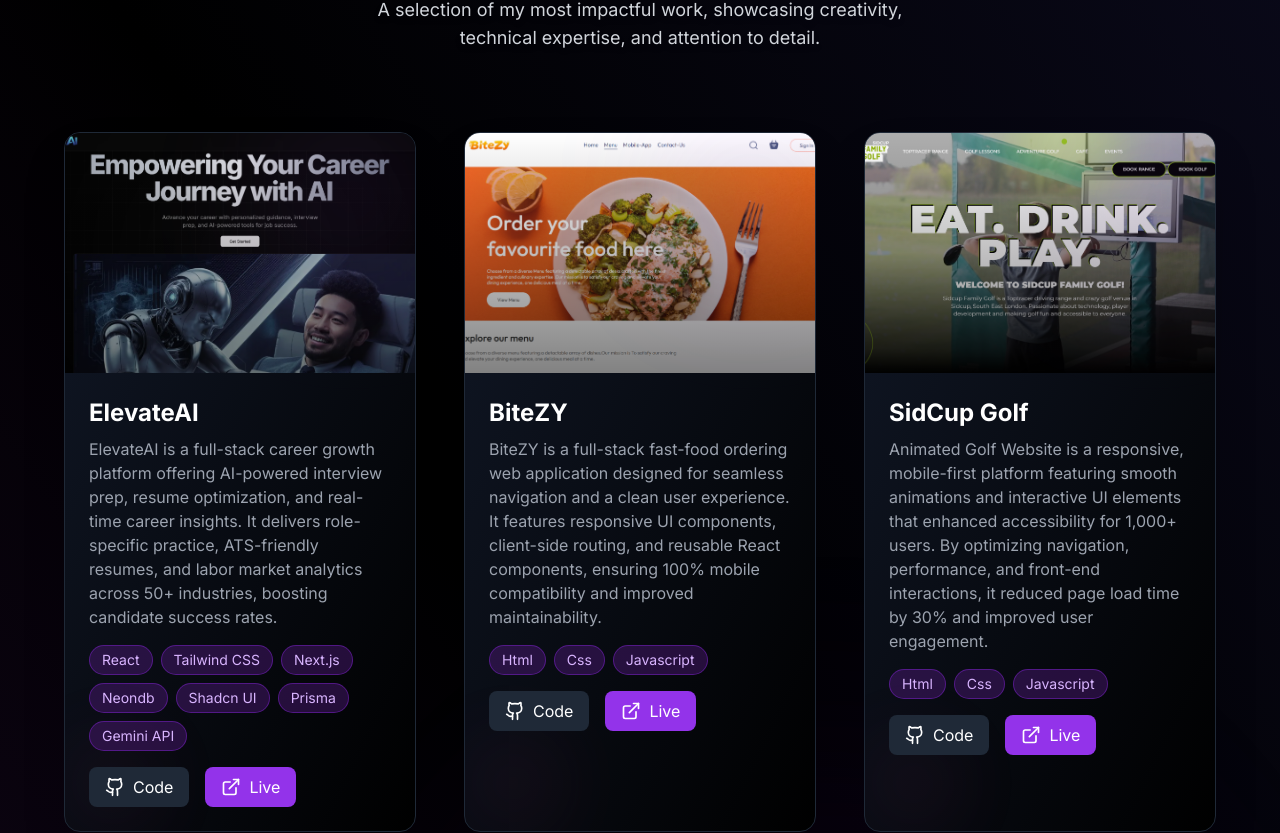
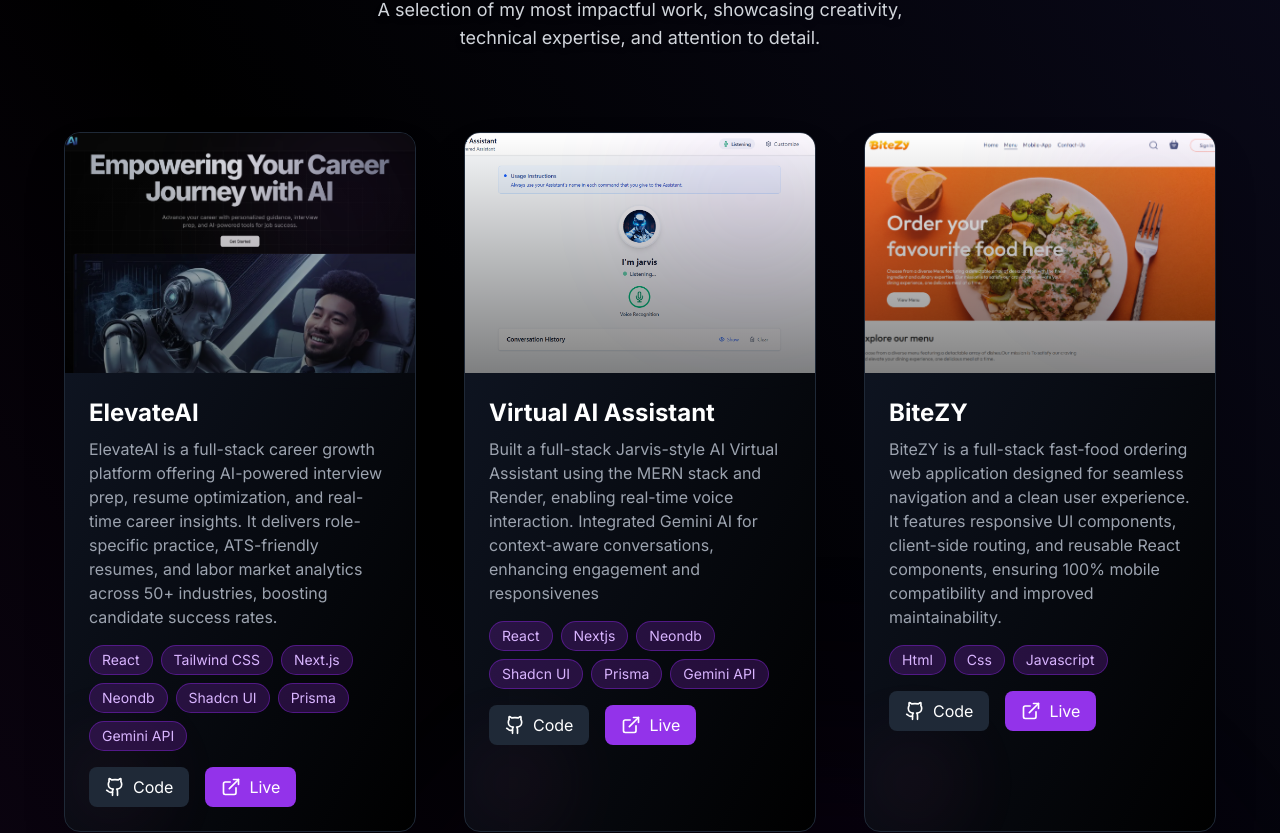
Before and after one commit to Vihan2754/Portfolio, a Next.js app: page / in a window 1280 px wide. Shown: the part 2352-3185 px from the top of the page. Built offline with nearby package versions, Linux system fonts and the light colour scheme.

Commit message:
Project update

```diff
--- a/components/Projects.jsx
+++ b/components/Projects.jsx
@@ -10,16 +10,25 @@
     description:
       "ElevateAI is a full-stack career growth platform offering AI-powered interview prep, resume optimization, and real-time career insights. It delivers role-specific practice, ATS-friendly resumes, and labor market analytics across 50+ industries, boosting candidate success rates.",
     image: "/ElevateAI.png",
-    github: "",
-    live: "https://elevate-ai-sigma.vercel.app/",
+    github: "https://github.com/Vihan2754/Elevate-AI",
+    live: "https://elevate-ai-etjv.vercel.app/",
     tech: [" React","Tailwind CSS","Next.js", "Neondb", "Shadcn UI", "Prisma", "Gemini API"],
+  },
+  {
+    title: " Virtual AI Assistant",
+    description:
+      "Built a full-stack Jarvis-style AI Virtual Assistant using the MERN stack and Render, enabling real-time voice interaction. Integrated Gemini AI for context-aware conversations, enhancing engagement and responsivenes",
+    image: "/Ai_Assisatant.png",
+    github: "https://github.com/Vihan2754/Virtual-AI-Assistant",
+    live: "https://virtual-ai-assistant-y37a.onrender.com/",
+    tech: ["React", "Nextjs", "Neondb", "Shadcn UI", "Prisma", "Gemini API"],
   },
   {
     title: "BiteZY",
     description:
       "BiteZY is a full-stack fast-food ordering web application designed for seamless navigation and a clean user experience. It features responsive UI components, client-side routing, and reusable React components, ensuring 100% mobile compatibility and improved maintainability.",
     image: "/BiteZY.png",
-    github: "#",
+    github: "https://github.com/Vihan2754/BiteZY",
     live: "https://bite-zy.vercel.app/",
     tech: ["Html", "Css", "Javascript"],
   },
@@ -28,7 +37,7 @@
     description:
       "Animated Golf Website is a responsive, mobile-first platform featuring smooth animations and interactive UI elements that enhanced accessibility for 1,000+ users. By optimizing navigation, performance, and front-end interactions, it reduced page load time by 30% and improved user engagement.",
     image: "/Golf.png",
-    github: "#",
+    github: "https://github.com/Vihan2754/Golf-Animated-Website",
     live: "https://vihan2754.github.io/Golf-Animated-Website/",
     tech: ["Html", "Css", "Javascript"],
   },
@@ -37,8 +46,8 @@
     description:
       "SkySense is a responsive weather app built with React.js and Material UI, providing real-time forecasts for 200,000+ cities via the OpenWeatherMap API. It ensures seamless cross-device performance and efficient state management with React Hooks.",
     image: "/Skysense.png",
-    github: "#",
-    live: "https://vihan2754.github.io/Golf-Animated-Website/",
+    github: "https://github.com/Vihan2754/SkySense",
+    live: "https://sky-sense-lyart.vercel.app/",
     tech: ["Html", "CSS", "Javascript","React","Material UI"],
   },
 ]
```
Also changed, not shown: public/Ai_Assisatant.png (added).
